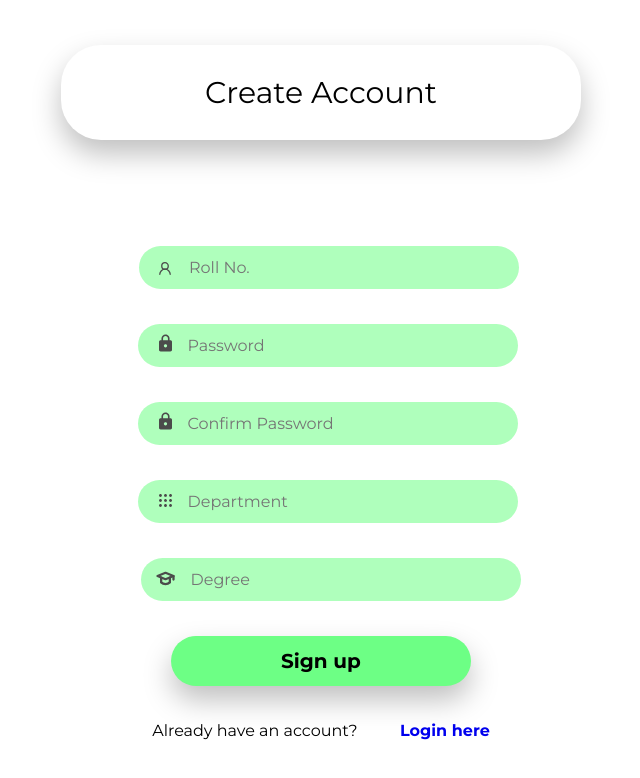
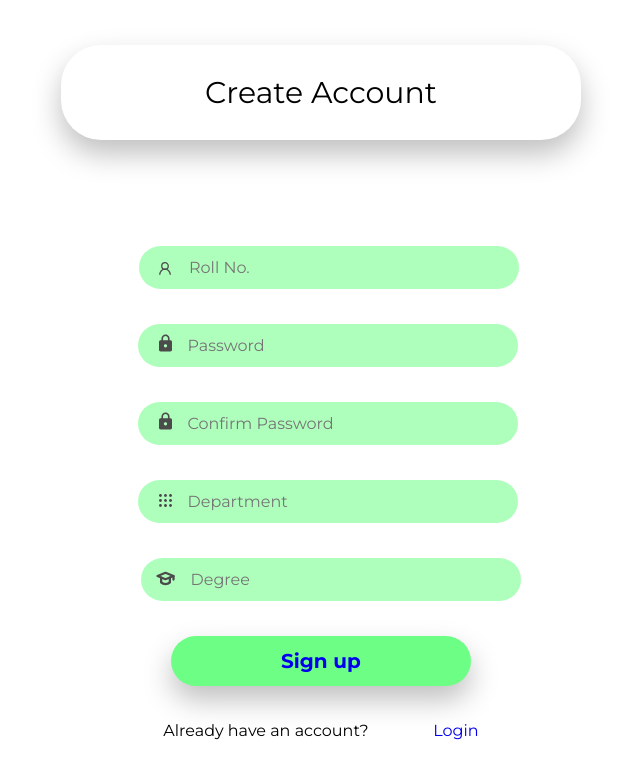
Before and after one commit to Chinoscode111/Degree_Planner_frontend, a React (Create React App) app: page /register in a window 1280 px wide. Shown: the top 778 px of the page, without its empty margins (319-959 px from the left). Built offline with nearby package versions, Linux system fonts and the light colour scheme.

Commit message:
Linking of pages

```diff
--- a/src/AppRouter.js
+++ b/src/AppRouter.js
@@ -10,9 +10,9 @@ const AppRouter = () =>{
         <Router>
             <div className="page">
                 <Routes>
-                    <Route path="/" element={<Home />} />
+                    <Route path="/home" element={<Home />} />
                     <Route path="/progress" element={<DegreeProgress />} />
-                    <Route path="/login" element={<Login />} />
+                    <Route path="/" element={<Login />} />
                     <Route path="/register" element={<Register />} />
                 </Routes>
             </div>
--- a/src/pages/Login.js
+++ b/src/pages/Login.js
@@ -1,6 +1,9 @@
 import React from "react";
 import { useState } from "react";
 // import usePasswordToggle from "../components/ShowPassword/usePasswordToggle";
+import { Link } from "react-router-dom";
+import Home from "./Home";
+import Register from "./Register"
 
 function LoginForm() {
     // const [PasswordInputType, ToggleIcon] = usePasswordToggle();
@@ -37,11 +40,11 @@ function LoginForm() {
         </div>
 
         <div className="log">
-          <p>Log in</p>
+          <Link to={"/home"} element={<Home />}><p>Log in</p> </Link>
         </div>
 
         <div className="acc">
-          <a href="/Register">Create account</a>
+        <Link to={"/register"} element={<Register />}><p>Register</p> </Link>
         </div>
       </div>
     </div>
--- a/src/pages/Register.js
+++ b/src/pages/Register.js
@@ -1,4 +1,7 @@
 import React from "react";
+import { Link } from "react-router-dom";
+import Home from "./Home";
+import Login from "./Login"
 
 const RegisterForm = () => {
     return (
@@ -48,12 +51,12 @@ const RegisterForm = () => {
                     <input id='degree' type ="text" placeholder = 'Degree' />
                 </div>
                 <div className="SignUp">
-                    <p>Sign up</p>
+                    <Link to={"/home"} element={<Home />}><p>Sign up</p> </Link>
                 </div>
 
                 <div className="already">
                     <p>Already have an account? </p>
-                    <a href="/Login"><b>Login here</b></a>
+                    <Link to={"/"} element={<Login />}><p>Login</p> </Link>
                 </div>
 
             </div>
```
